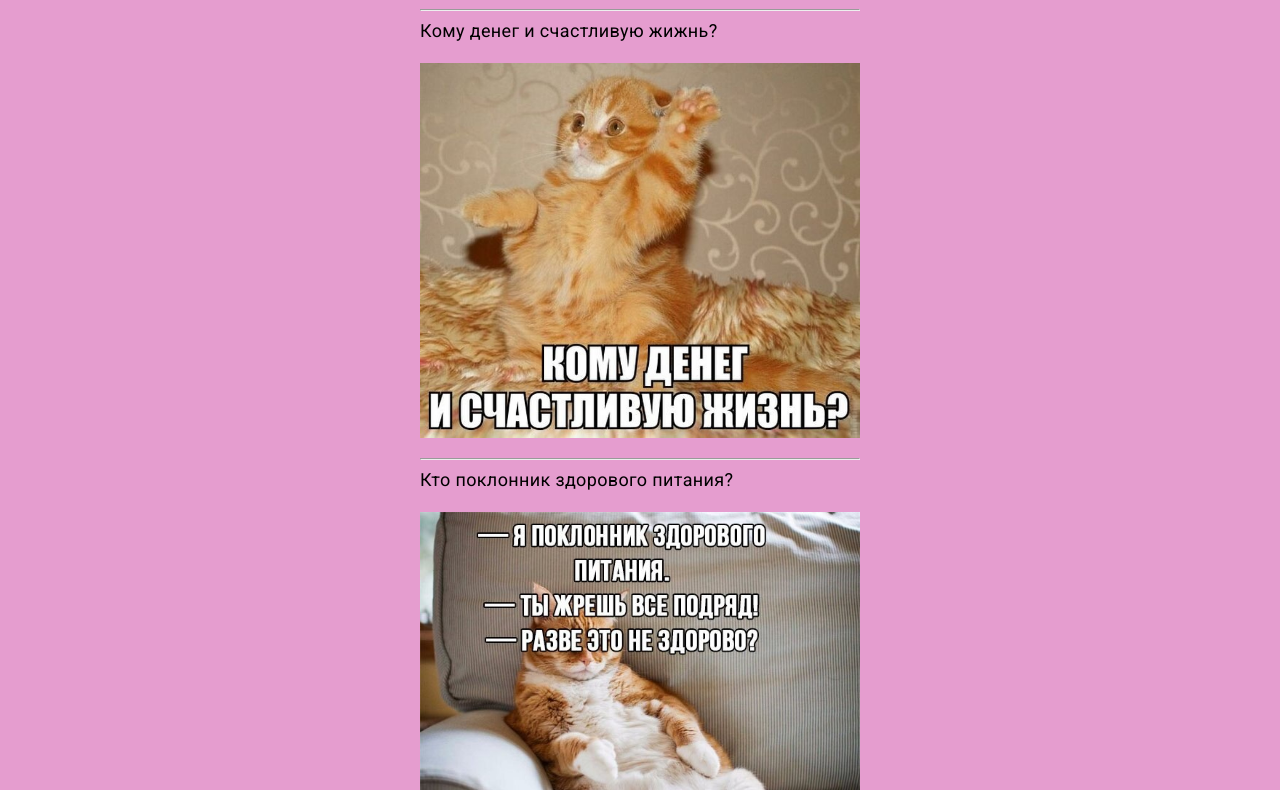
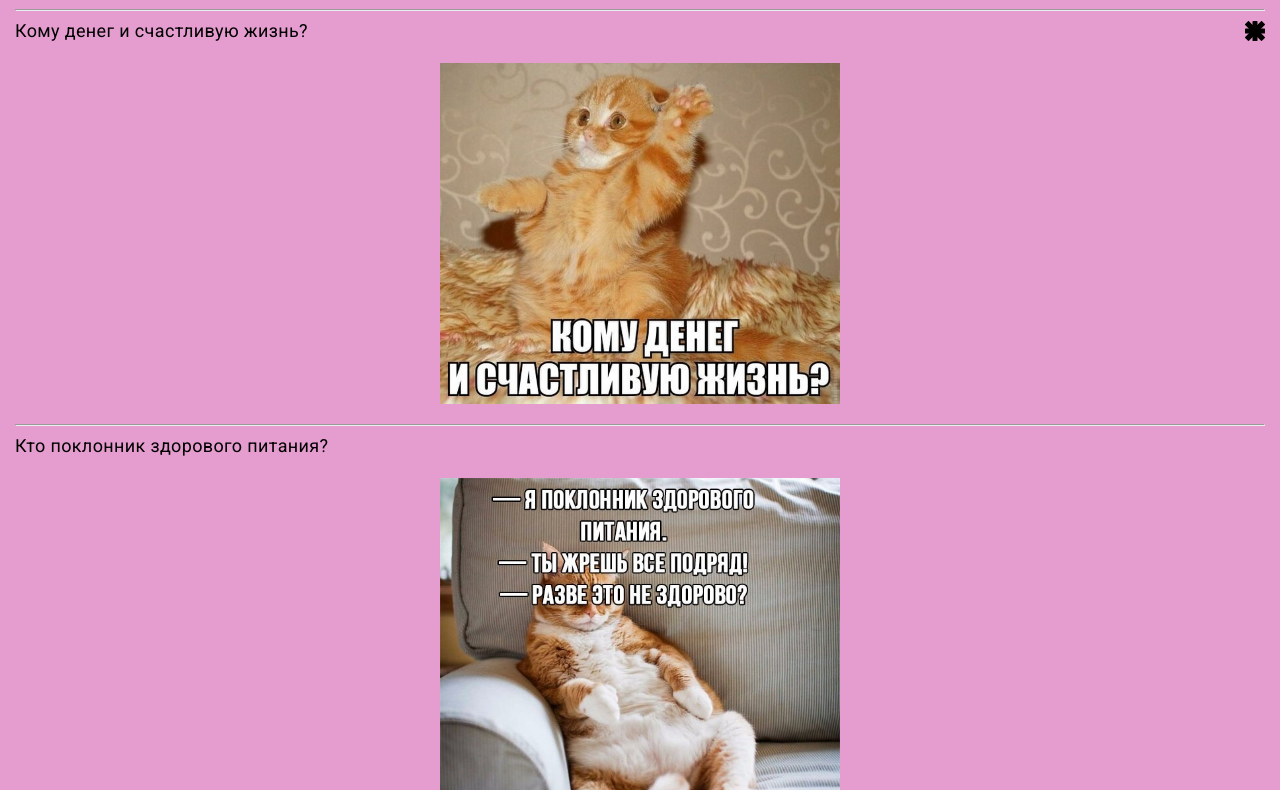
Before and after one commit to Elena040683/cssBayan, a plain HTML site: page cssBayan/index.html in a window 1280 px wide. Shown: the part 98-888 px from the top of the page. Drawn offline with nearby package versions, Linux system fonts and the light colour scheme.

Commit message:
feat: add svg icons (Sun, Mar 12, 2023 20:54:11 PM)

```diff
--- a/cssBayan/css/style.css
+++ b/cssBayan/css/style.css
@@ -31,8 +31,9 @@ p {
 }
 
 .container {
-  max-width: 440px;
+  max-width: 100%;
   margin: 40px auto;
+  padding: 0 15px;
 }
 
 h1 {
@@ -41,7 +42,9 @@ h1 {
 }
 
 .title {
-  display: block;
+  display: flex;
+  justify-content: space-between;
+  align-items: center;
 
   color: #000;
   cursor: pointer;
@@ -57,7 +60,7 @@ h1 {
 }
 
 .mem-thumb {
-  width: 440px;
+  width: 25rem;
   height: 100%;
   margin: 0 auto;
 }
--- a/cssBayan/index.html
+++ b/cssBayan/index.html
@@ -5,6 +5,12 @@
   <meta http-equiv="X-UA-Compatible" content="IE=edge">
   <meta name="viewport" content="width=device-width, initial-scale=1.0">
   <title>Document</title>
+  <link
+      rel="stylesheet"
+      href="https://cdnjs.cloudflare.com/ajax/libs/modern-normalize/0.2.0/modern-normalize.min.css"
+      integrity="sha512-sqIVMkf5f8XGYI/UZYGs7wODxlUeoj9JknataPfUwtvrSKWMHrMXGZ7Evb6nabFYJQG15vFFyALe6r0nWCD1Ug=="
+      crossorigin="anonymous"
+    />
   <link
   href="https://fonts.googleapis.com/css2?family=Raleway:wght@700&family=Roboto:wght@400;500;700;900&display=swap"
   rel="stylesheet"
@@ -16,7 +22,12 @@
     <h1>CSS Bayan</h1>
     <hr/>
     <div class="mem">
-      <label class="title" for="cat">Кому денег и счастливую жижнь?</label>
+      <label class="title" for="cat">Кому денег и счастливую жизнь?
+        <svg width="20" height="20">
+          <use href="./svg/symbol-defs.svg#icon-plus" class="icon-open"></use>
+          <use href="./svg/symbol-defs.svg#icon-cross" class="icon-close"></use>
+        </svg>
+      </label>
       <input class="input" type="radio" id="cat">
       <div class="mem-thumb">
         <img src="./img/cat.jpg" alt="cat">
```
Also changed, not shown: cssBayan/svg/symbol-defs.svg (added).
